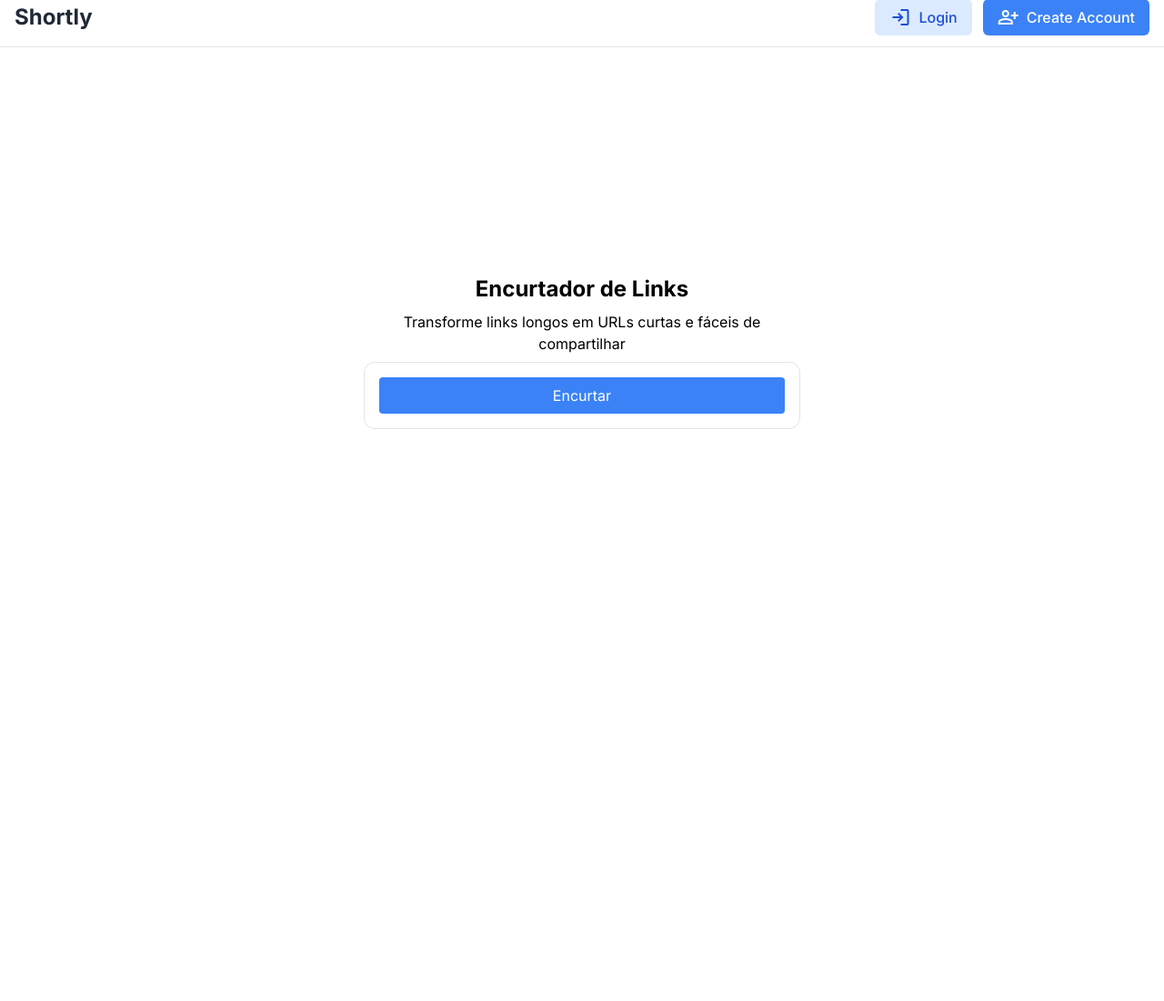
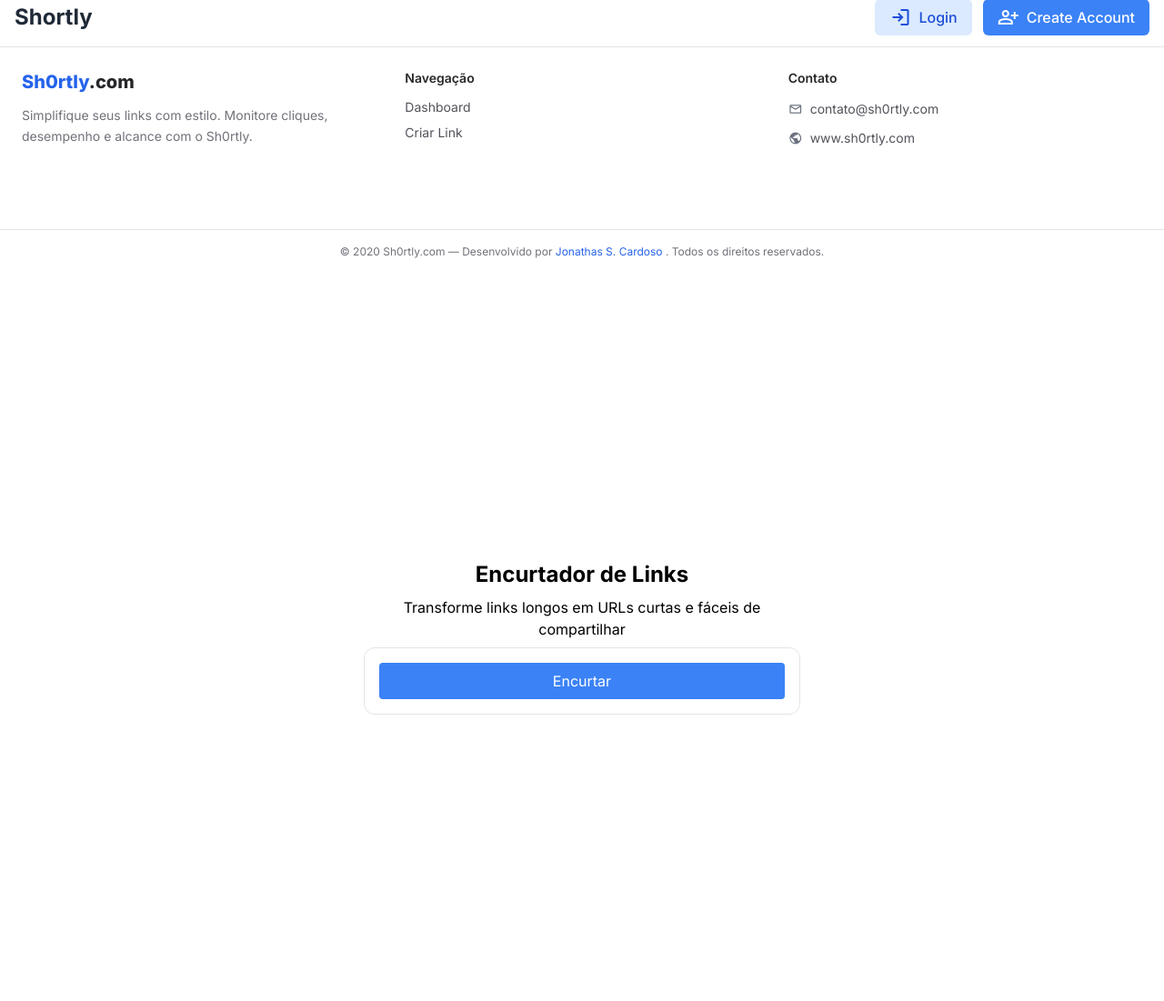
Before and after one commit to JonathasSC/shortly, a Django app: template src/apps/converter/templates/converter/home.html in a window 1280 px wide. Shown: the part 13-1114 px from the top of the page at 91% size. Before the commit the page ends 485 px from the top, so only its background shows below. Run offline with Django 3.2, Linux system fonts and the light colour scheme; the template is opened without the code that fills it: most values are stand-ins (such as "Sample title", 1, 10 or a date in 2020); some libraries are stand-ins or nearby versions.

Commit message:
feat: add footer

```diff
--- a/src/apps/common/templates/common/base.html
+++ b/src/apps/common/templates/common/base.html
@@ -1,5 +1,4 @@
 {% load static %}
-
 {% load i18n %}
 
 <!DOCTYPE html>
@@ -16,23 +15,23 @@
 
     <link rel="preconnect" href="https://fonts.googleapis.com">
     <link rel="preconnect" href="https://fonts.gstatic.com" crossorigin>
-    <link href="https://fonts.googleapis.com/css2?family=Inter:ital,opsz,wght@0,14..32,100..900;1,14..32,100..900&display=swap" rel="stylesheet">
+    <link href="https://fonts.googleapis.com/css2?family=Inter:wght@100..900&display=swap" rel="stylesheet">
 
     <script src="https://cdn.tailwindcss.com"></script>
     <script async src="https://pagead2.googlesyndication.com/pagead/js/adsbygoogle.js?client=ca-pub-3184834555541287"
-     crossorigin="anonymous">
-    </script>
+     crossorigin="anonymous"></script>
 
-    {% block extrahead %}
-    {% endblock %}
+    {% block extrahead %}{% endblock %}
 </head>
-    <body class="bg-white flex flex-col">
 
+<body class="bg-white min-h-screen flex flex-col font-[Inter]">
     {% block header %}
         {% include 'common/includes/header.html' %}
     {% endblock %}
 
+    <main class="flex-grow">
         {% block content %}{% endblock %}
+    </main>
 
     {% block footer %}
         {% include 'common/includes/footer.html' %}
--- a/src/apps/common/templates/common/includes/footer.html
+++ b/src/apps/common/templates/common/includes/footer.html
@@ -0,0 +1,58 @@
+<footer class="w-full mt-12 border-t border-zinc-200 bg-white">
+    <div class="max-w-7xl mx-auto px-6 py-10 grid grid-cols-1 md:grid-cols-3 gap-8 text-sm text-zinc-600">
+        <div class="flex flex-col gap-3">
+            <a href="/" class="flex items-center gap-2">
+                <span class="text-xl font-extrabold text-blue-600">Sh0rtly<span class="text-zinc-800">.com</span></span>
+            </a>
+            <p class="text-zinc-500 leading-relaxed">
+                Simplifique seus links com estilo. Monitore cliques, desempenho e alcance com o Sh0rtly.
+            </p>
+        </div>
+
+        <div>
+            <h3 class="text-zinc-800 font-semibold mb-3">Navegação</h3>
+            <ul class="space-y-2">
+                <li><a href="{% url 'dasboard-home' %}" class="hover:text-blue-600 transition">Dashboard</a></li>
+                <li><a href="{% url 'home' %}" class="hover:text-blue-600 transition">Criar Link</a></li>
+            </ul>
+        </div>
+
+        <div>
+            <h3 class="text-zinc-800 font-semibold mb-3">Contato</h3>
+            <ul class="space-y-2">
+                <li class="flex items-center gap-2">
+                    <span class="material-symbols-outlined text-gray-500 text-base">mail</span>
+                    <a href="mailto:contato@sh0rtly.com" class="hover:text-blue-600 transition">
+                        contato@sh0rtly.com
+                    </a>
+                </li>
+                <li class="flex items-center gap-2">
+                    <span class="material-symbols-outlined text-gray-500 text-base">public</span>
+                    <a href="https://sh0rtly.com" target="_blank" class="hover:text-blue-600 transition">
+                        www.sh0rtly.com
+                    </a>
+                </li>
+            </ul>
+
+            <div class="flex gap-3 mt-4">
+                <a href="https://github.com/JonathasSC" target="_blank"
+                    class="w-8 h-8 flex items-center justify-center rounded-md hover:bg-zinc-100 transition"
+                    aria-label="GitHub de Jonathas S. Cardoso">
+                    <i class="fa-brands fa-github text-zinc-700 text-lg"></i>
+                </a>
+                <a href="https://www.linkedin.com/in/jonathas-s-cardoso/" target="_blank"
+                    class="w-8 h-8 flex items-center justify-center rounded-md hover:bg-zinc-100 transition"
+                    aria-label="LinkedIn de Jonathas S. Cardoso">
+                    <i class="fa-brands fa-linkedin-in text-zinc-700 text-lg"></i>
+                </a>
+            </div>
+        </div>
+    </div>
+
+    <div class="border-t border-zinc-200 py-4 text-center text-xs text-zinc-500">
+        © {{ now|date:"Y" }} Sh0rtly.com — Desenvolvido por
+        <a href="https://github.com/JonathasSC" target="_blank" class="text-blue-600 hover:underline">
+            Jonathas S. Cardoso
+        </a>. Todos os direitos reservados.
+    </div>
+</footer>
```
Lines whose indentation alone changed are shown as unchanged.
